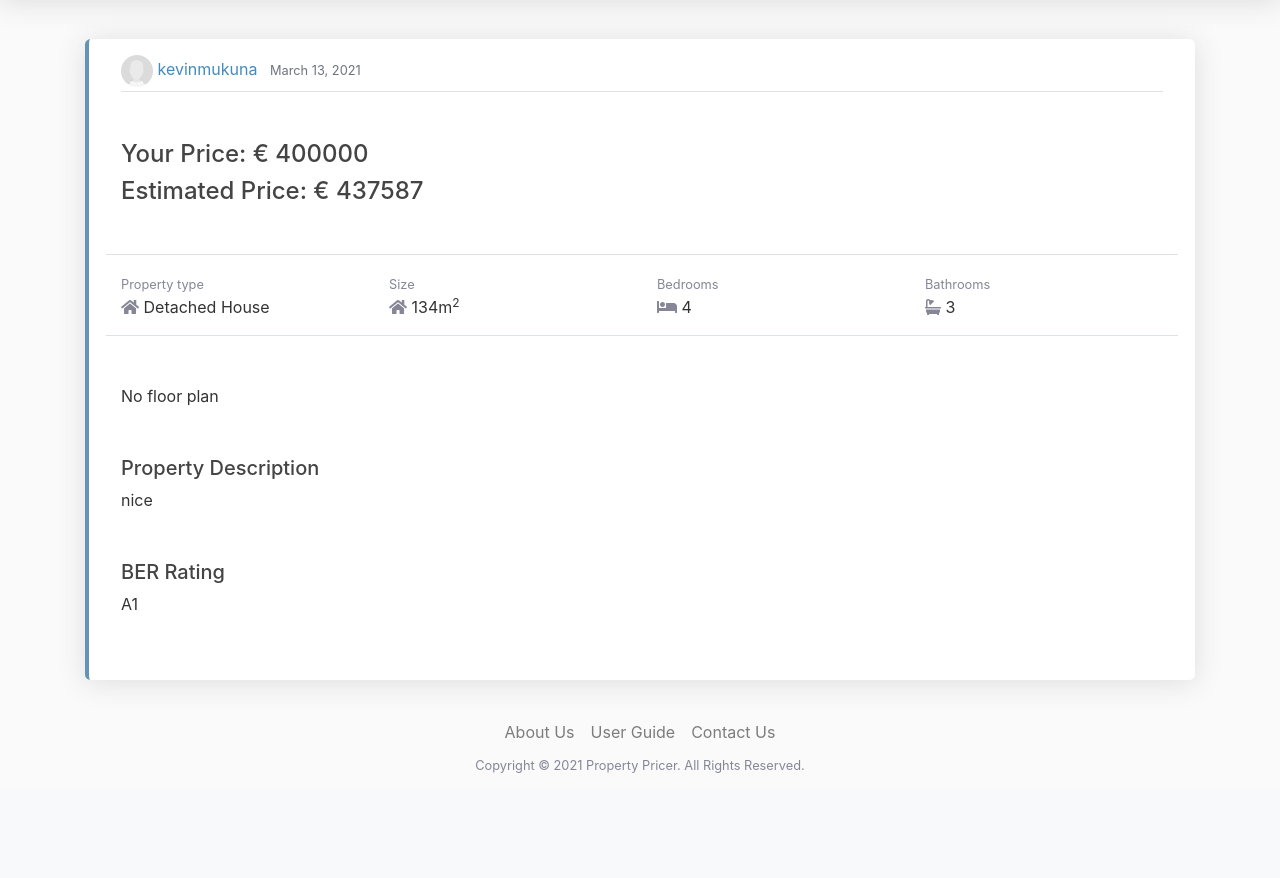
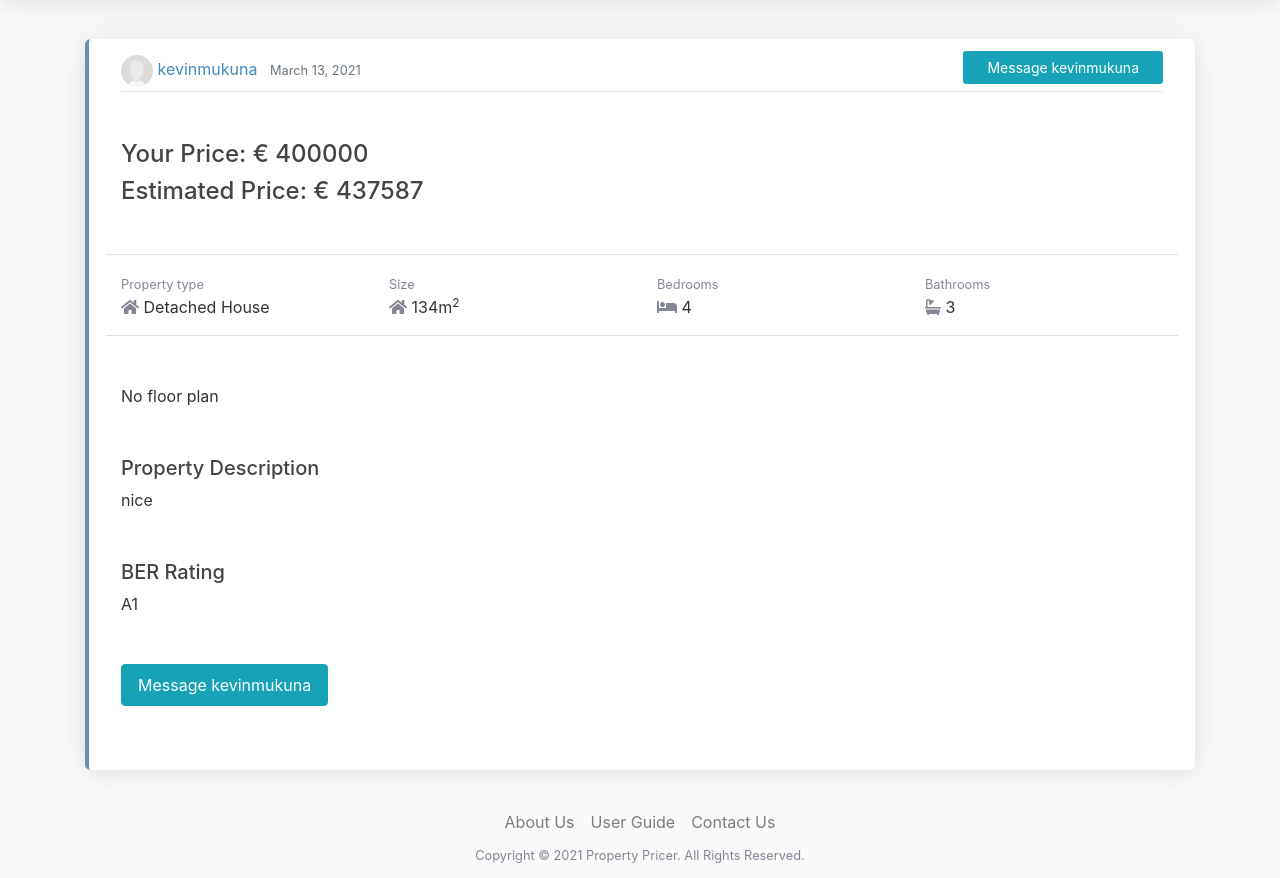
Before and after one commit to hassant727/TeamSoftwareProject, a Django app: page /post/3/ in a window 1280 px wide. Shown: the part 57-935 px from the top of the page. Before the commit the page ends 830 px from the top, so only its background shows below. Run offline with Django 3.2, Linux system fonts and the light colour scheme; data comes from the database, SQL or seed files in the repository; parts of the project's set-up code (start-up, migrations or seed data) failed here and were passed over; some libraries are stand-ins or nearby versions.

Commit message:
Add buttons to post and profile to the chatroom

```diff
--- a/CS3305TSP/templates/userpages/profile.html
+++ b/CS3305TSP/templates/userpages/profile.html
@@ -17,7 +17,6 @@
         {% if request.user.username == user.username %}
             <div>
                 <button class="btn btn-outline-info" onclick="openNav()">Edit Profile</button>
-                <a class="btn btn-outline-info" href="{% url 'dashboard' %}">Dashboard</a>
             </div>
 
 
@@ -40,6 +39,10 @@
                         </form>
                     </div>
                 </div>
+            </div>
+        {% else %}
+            <div>
+                <a  class="btn btn-outline-info"  href="{% url 'chatroom' user.pk %}">Message {{ user }}</a>
             </div>
         {% endif %}
         </div>
--- a/CS3305TSP/templates/webpages/long_post.html
+++ b/CS3305TSP/templates/webpages/long_post.html
@@ -9,8 +9,12 @@
             {% url 'post-detail' object.id as post_url %}
             {% if request.get_full_path == post_url and object.author == user%}
                 <div class="float-right">
-                    <a class="btn-info btn-sm" href="{% url 'post-update' object.id %}">Edit</a>
-                    <a class="btn-danger btn-sm" href="{% url 'post-delete' object.id %}">Delete</a>
+                    <a class="btn-info btn-sm py-2 px-4" href="{% url 'post-update' object.id %}">Edit</a>
+                    <a class="btn-danger btn-sm py-2 px-4" href="{% url 'post-delete' object.id %}">Delete</a>
+                </div>
+            {% else %}
+                <div class="float-right">
+                    <a  class="btn-info btn-sm py-2 px-4"  href="{% url 'chatroom' post.author.pk %}">Message {{ post.author }}</a>
                 </div>
             {% endif %}
         </div>
@@ -84,5 +88,11 @@
             {% endif %}
         </div>
 
+        {% if object.author != user%}
+            <div class="my-5">
+                <a  class="btn btn-info py-2 px-3"  href="{% url 'chatroom' post.author.pk %}">Message {{ post.author }}</a>
+            </div>
+        {% endif %}
+
     </div>
 </article>
```
